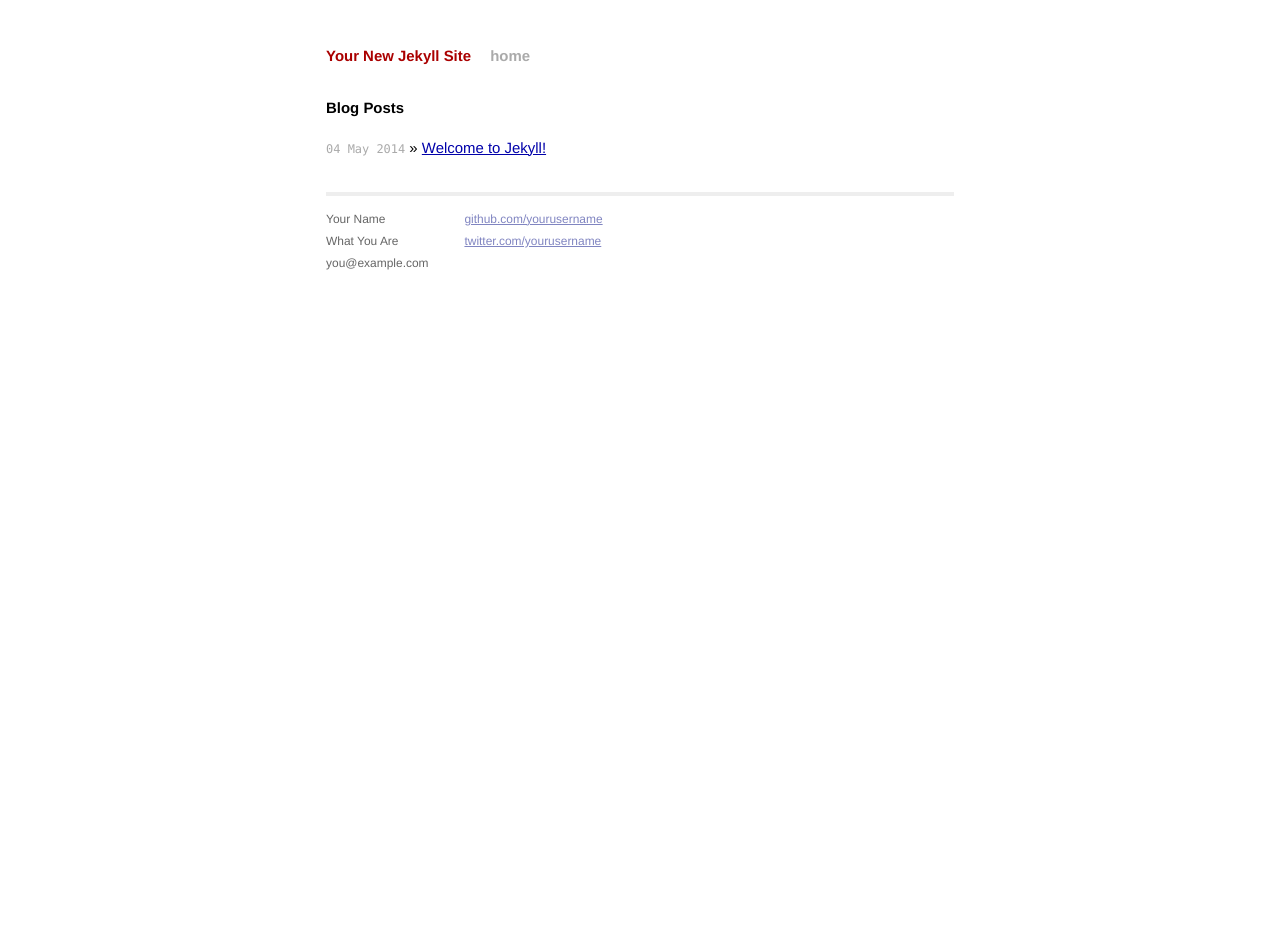
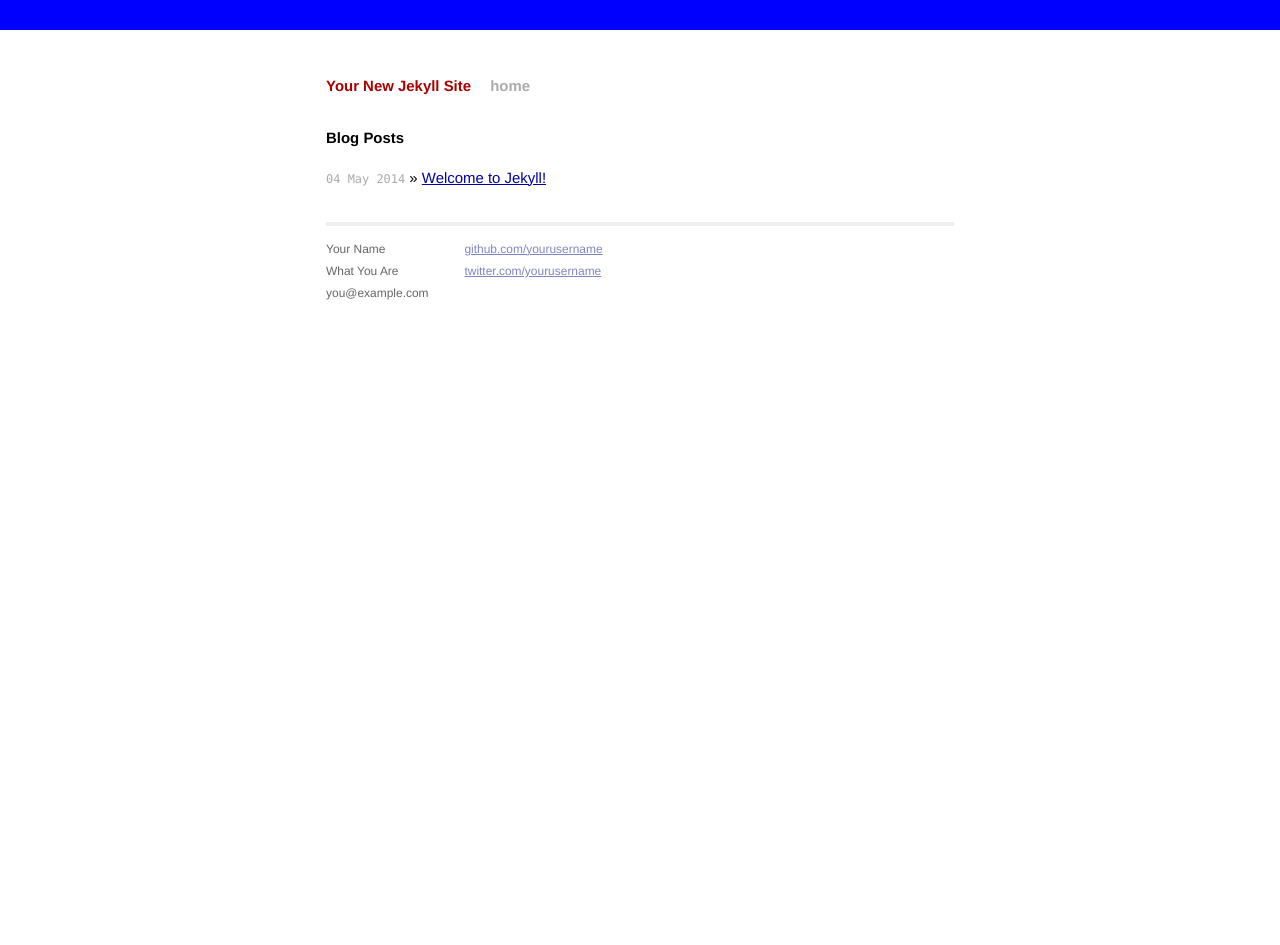
Before and after one commit to pankajkadam/pankajkadam.github.io, a Jekyll site: the page built from index.html, in a window 1280 px wide. Built offline with Jekyll 4.4.1, drawn with Linux system fonts in a browser that asks for light colours; Markdown is read by kramdown in place of the engine named in the settings; after the commit the page ends 900 px from its top, so only the background shows below that.

Commit message:
first commit

```diff
--- a/_layouts/default.html
+++ b/_layouts/default.html
@@ -14,7 +14,7 @@
 
     </head>
     <body>
-
+        <div class="head"></div>
         <div class="site">
           <div class="header">
             <h1 class="title"><a href="/">{{ site.name }}</a></h1>
--- a/css/main.css
+++ b/css/main.css
@@ -158,3 +158,9 @@ a:visited { color: #a0a; }
 .post pre.terminal code {
   background-color: #333;
 }
+.head
+{
+  background-color: blue;
+  width: auto;
+  height: 30px;
+}
```
Also changed, not shown: other parts of _layouts/default.html (+1 -1 lines).
